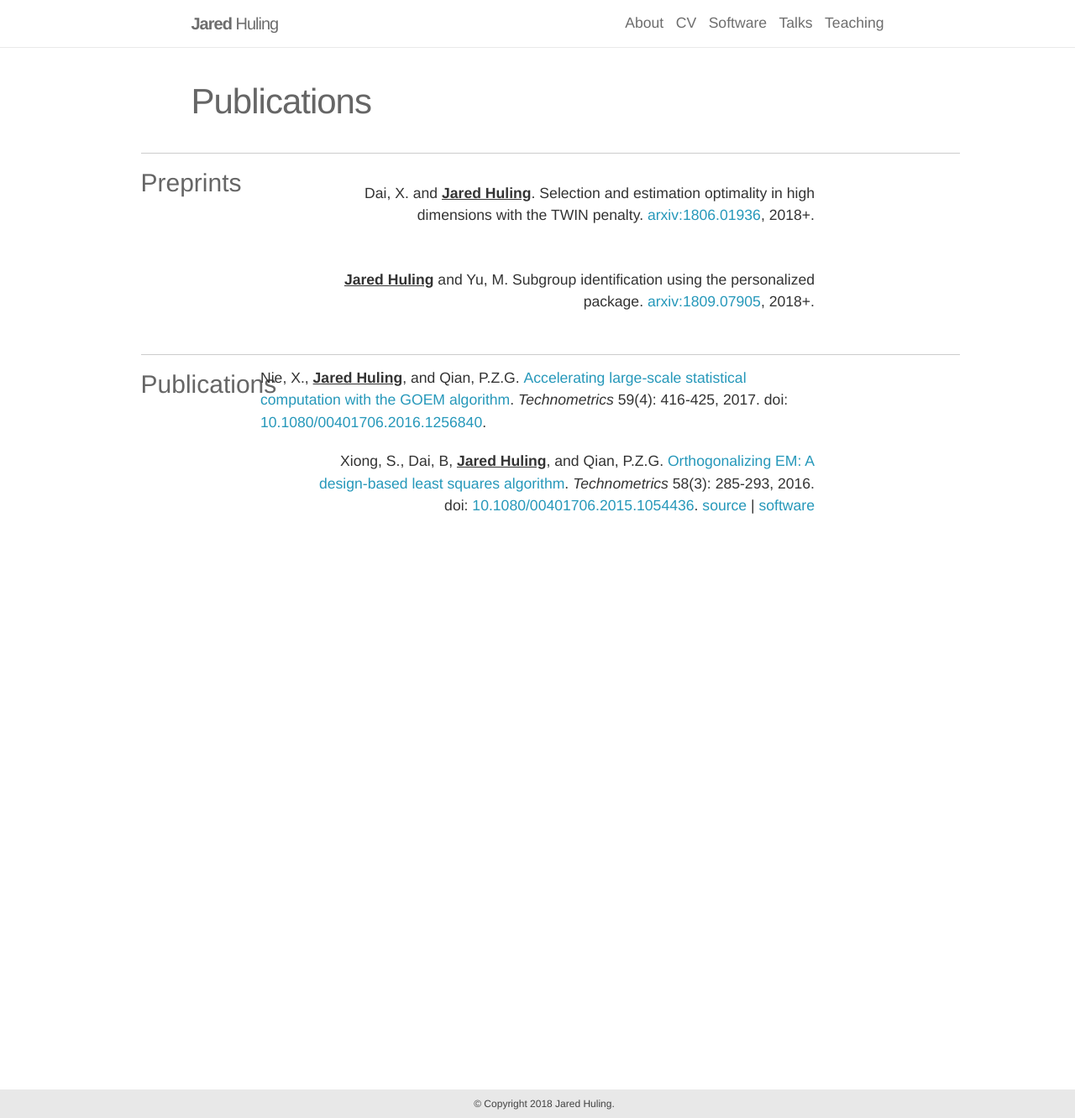
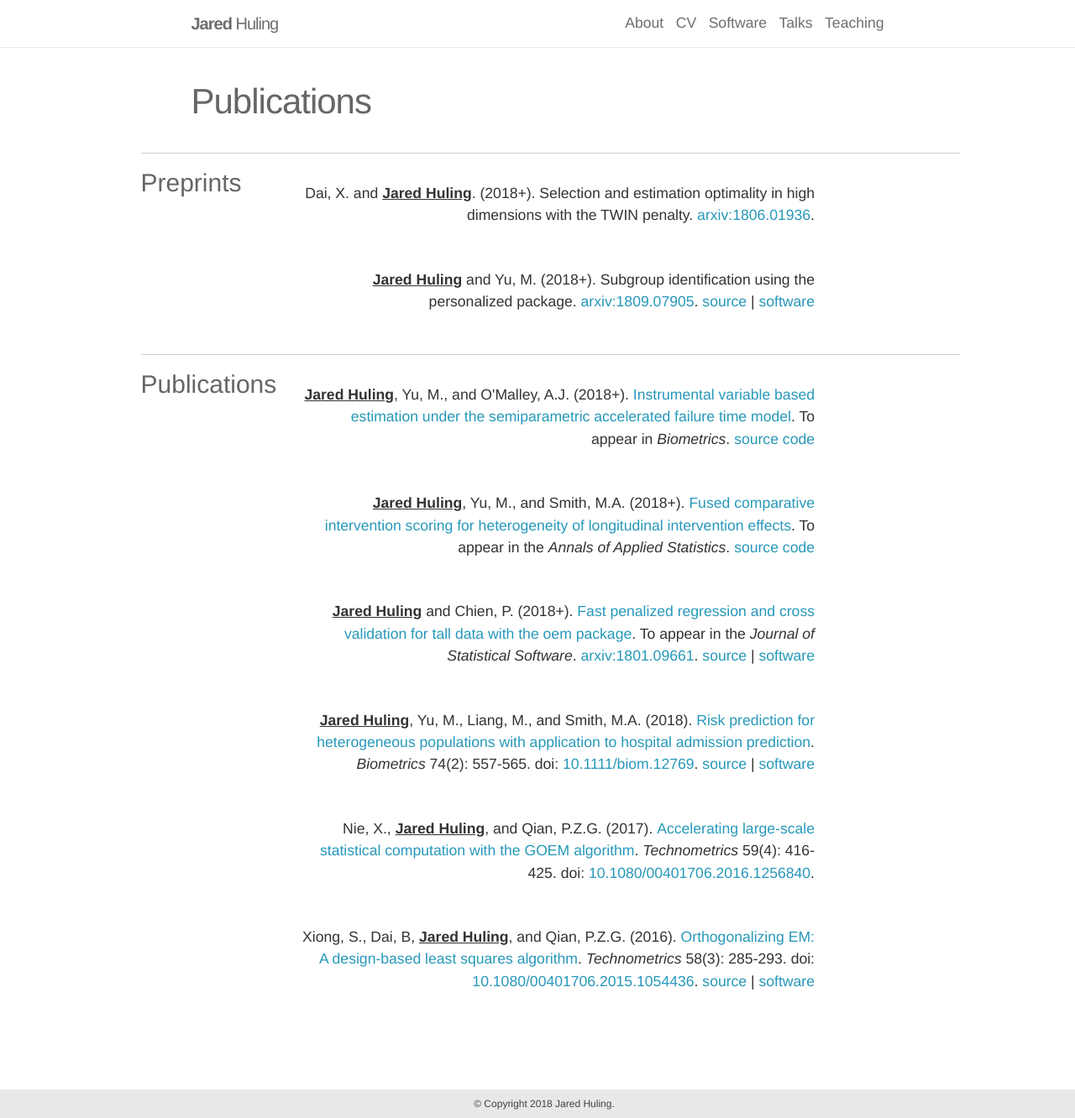
Before and after one commit to jaredhuling/jaredhuling.github.io, a Jekyll site: the page built from _pages/publications.md, in a window 1280 px wide and 1332 px high. Shown: the whole window at 84% size. Built offline with Jekyll 4.4.1, drawn with Linux system fonts in a browser that asks for light colours; nearby versions of some CDN libraries.

Commit message:
add pubs

```diff
--- a/_pages/publications.md
+++ b/_pages/publications.md
@@ -14,16 +14,18 @@ years: [2018, 2017, 2016]
       <div class="col-md-10 offset-1">
 
         <p class="bibliography">
-          Dai, X. and <author>Jared Huling</author>.
+          Dai, X. and <author>Jared Huling</author>. (2018+).
             Selection and estimation optimality in high dimensions with the TWIN penalty.
-          <a href="https://arxiv.org/abs/1806.01936">arxiv:1806.01936</a>, 2018+.
+          <a href="https://arxiv.org/abs/1806.01936">arxiv:1806.01936</a>.
         </p>
 
 
         <p class="bibliography">
-          <author>Jared Huling</author> and Yu, M.
+          <author>Jared Huling</author> and Yu, M. (2018+).
             Subgroup identification using the personalized package.
-          <a href="https://arxiv.org/abs/1809.07905">arxiv:1809.07905</a>, 2018+.
+          <a href="https://arxiv.org/abs/1809.07905">arxiv:1809.07905</a>.
+          <a class="codelink" href="https://github.com/jaredhuling/personalized">source</a> |
+          <a class="codelink" href="https://cran.r-project.org/web/packages/personalized/index.html">software</a>
         </p>
 
       </div>
@@ -40,20 +42,56 @@ years: [2018, 2017, 2016]
     <div class="row">
       <div class="col-md-10 offset-1">
 
-        <p>
-          Nie, X., <author>Jared Huling</author>, and Qian, P.Z.G.
+        <p class="bibliography">
+          <author>Jared Huling</author>, Yu, M., and O'Malley, A.J. (2018+).
+          <a>
+            Instrumental variable based estimation under the semiparametric accelerated failure time model</a>.
+          To appear in <em>Biometrics</em>.
+          <a class="codelink" href="https://github.com/jaredhuling/aftiv">source code</a>
+        </p>
+
+        <p class="bibliography">
+          <author>Jared Huling</author>, Yu, M., and Smith, M.A. (2018+).
+          <a>
+            Fused comparative intervention scoring for heterogeneity of longitudinal intervention effects</a>.
+          To appear in the <em>Annals of Applied Statistics</em>.
+          <a class="codelink" href="https://github.com/jaredhuling/personalizedLong">source code</a>
+        </p>
+
+        <p class="bibliography">
+          <author>Jared Huling</author> and Chien, P. (2018+).
+          <a>
+            Fast penalized regression and cross validation for tall data with the oem package</a>.
+          To appear in the <em>Journal of Statistical Software</em>.
+          <a href="https://arxiv.org/abs/1801.09661">arxiv:1801.09661</a>.
+          <a class="codelink" href="https://github.com/jaredhuling/oem">source</a> |
+          <a class="codelink" href="https://cran.r-project.org/web/packages/oem/index.html">software</a>
+        </p>
+
+        <p class="bibliography">
+          <author>Jared Huling</author>, Yu, M., Liang, M., and Smith, M.A. (2018).
+          <a>
+            Risk prediction for heterogeneous populations with application to hospital admission prediction</a>.
+          <em>Biometrics</em> 74(2): 557-565.
+          doi: <a href="https://doi.org/10.1111/biom.12769">10.1111/biom.12769</a>.
+          <a class="codelink" href="https://github.com/jaredhuling/vennLasso">source</a> |
+          <a class="codelink" href="https://cran.r-project.org/web/packages/vennLasso/index.html">software</a>
+        </p>
+
+        <p class="bibliography">
+          Nie, X., <author>Jared Huling</author>, and Qian, P.Z.G. (2017).
           <a>
             Accelerating large-scale statistical computation with the GOEM algorithm</a>.
-          <em>Technometrics</em> 59(4): 416-425, 2017.
+          <em>Technometrics</em> 59(4): 416-425.
           doi: <a href="https://doi.org/10.1080/00401706.2016.1256840">10.1080/00401706.2016.1256840</a>.
         </p>
 
 
         <p class="bibliography">
-          Xiong, S., Dai, B, <author>Jared Huling</author>, and Qian, P.Z.G.
+          Xiong, S., Dai, B, <author>Jared Huling</author>, and Qian, P.Z.G. (2016).
           <a>
             Orthogonalizing EM: A design-based least squares algorithm</a>.
-          <em>Technometrics</em> 58(3): 285-293, 2016.
+          <em>Technometrics</em> 58(3): 285-293.
           doi: <a href="https://doi.org/10.1080/00401706.2015.1054436">10.1080/00401706.2015.1054436</a>.
           <a class="codelink" href="https://github.com/jaredhuling/oem">source</a> |
           <a class="codelink" href="https://cran.r-project.org/web/packages/oem/index.html">software</a>
--- a/_sass/_publications.scss
+++ b/_sass/_publications.scss
@@ -16,10 +16,12 @@
     padding-top: 1ex;
     text-align: left;
 }
+
 author {
     font-weight: bold;
     text-decoration: underline;
 }
+
 .bibliography {
     margin-bottom: 50px;
     margin-top: 20px;
```
